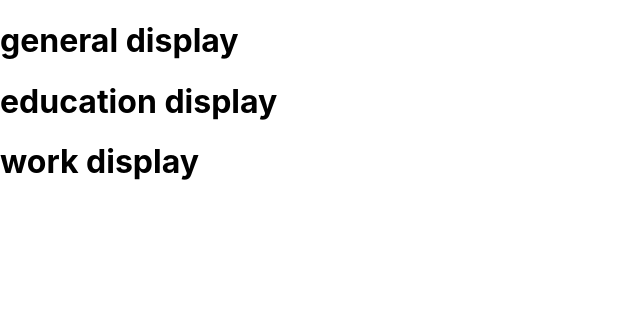
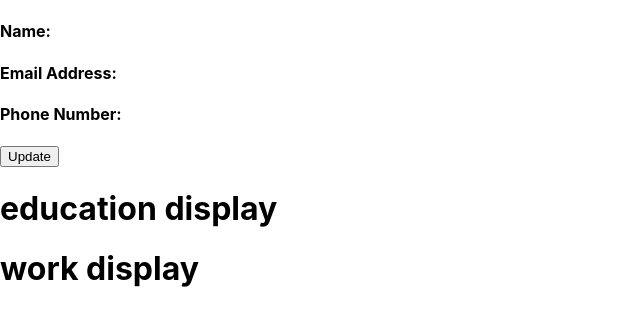
Before and after one commit to cbowersock/react-cv-project, a React (Create React App) app: page / in a window 1280 px wide. Shown: the top 326 px of the page, without its empty margins (0-640 px from the left). Built offline with nearby package versions, Linux system fonts and the light colour scheme.

Commit message:
general section functionality done

```diff
--- a/public/index.html
+++ b/public/index.html
@@ -2,42 +2,14 @@
 <html lang="en">
   <head>
     <meta charset="utf-8" />
-    <link rel="icon" href="%PUBLIC_URL%/favicon.ico" />
     <meta name="viewport" content="width=device-width, initial-scale=1" />
     <meta name="theme-color" content="#000000" />
-    <meta
-      name="description"
-      content="Web site created using create-react-app"
-    />
     <link rel="apple-touch-icon" href="%PUBLIC_URL%/logo192.png" />
-    <!--
-      manifest.json provides metadata used when your web app is installed on a
-      user's mobile device or desktop. See https://developers.google.com/web/fundamentals/web-app-manifest/
-    -->
     <link rel="manifest" href="%PUBLIC_URL%/manifest.json" />
-    <!--
-      Notice the use of %PUBLIC_URL% in the tags above.
-      It will be replaced with the URL of the `public` folder during the build.
-      Only files inside the `public` folder can be referenced from the HTML.
-
-      Unlike "/favicon.ico" or "favicon.ico", "%PUBLIC_URL%/favicon.ico" will
-      work correctly both with client-side routing and a non-root public URL.
-      Learn how to configure a non-root public URL by running `npm run build`.
-    -->
-    <title>React App</title>
+    <title>CV App</title>
   </head>
   <body>
     <noscript>You need to enable JavaScript to run this app.</noscript>
     <div id="root"></div>
-    <!--
-      This HTML file is a template.
-      If you open it directly in the browser, you will see an empty page.
-
-      You can add webfonts, meta tags, or analytics to this file.
-      The build step will place the bundled scripts into the <body> tag.
-
-      To begin the development, run `npm start` or `yarn start`.
-      To create a production bundle, use `npm run build` or `yarn build`.
-    -->
   </body>
 </html>
--- a/src/components/General.js
+++ b/src/components/General.js
@@ -1,10 +1,67 @@
-import React from 'react';
+import React, {useState} from 'react';
 import GeneralDisplay from './GeneralDisplay';
 
 const General = () => {
+
+    const [name, setName] = useState('');
+    const [email, setEmail] = useState('');
+    const [phone, setPhone] = useState('');
+
+    const [displayForm, setDisplayForm] = useState(false);
+
+    const handleSubmit = event => {
+        event.preventDefault();
+    }
+
+    const handleChange = event => {
+        const {name, value} = event.target;
+        if (name === 'name') {
+            setName(value);
+        };
+        if (name === 'email') {
+            setEmail(value);
+        };
+        if (name === 'phone') {
+            setPhone(value);
+        };
+    }
+
+    const handleClick = () => {
+        setDisplayForm(!displayForm);
+    }
+
     return (
         <div>
-            <GeneralDisplay/>
+            <GeneralDisplay name={name} email={email} phone={phone}/>
+            <button onClick={handleClick}>Update</button>
+            <div>
+            {displayForm ?
+                <form onSubmit={handleSubmit}>
+                    <input
+                        type="text"
+                        placeholder="Name"
+                        value={name}
+                        onChange={handleChange}
+                        name="name"
+                    />
+                    <input
+                        type="text"
+                        placeholder="Email Address"
+                        value={email}
+                        onChange={handleChange}
+                        name="email"
+                    />
+                    <input
+                        type="text"
+                        placeholder="Phone Number"
+                        value={phone}
+                        onChange={handleChange}
+                        name="phone"
+                    />
+                    <button type="submit">Save</button>
+                </form>
+             : null}
+            </div>
         </div>
     )
 }
--- a/src/components/GeneralDisplay.js
+++ b/src/components/GeneralDisplay.js
@@ -3,7 +3,9 @@ import React from 'react';
 const GeneralDisplay = props => {
     return (
         <div>
-            <h1>general display</h1>
+            <h4>Name: {props.name}</h4>
+            <h4>Email Address: {props.email}</h4>
+            <h4>Phone Number: {props.phone}</h4>
         </div>
     );
 };
```
